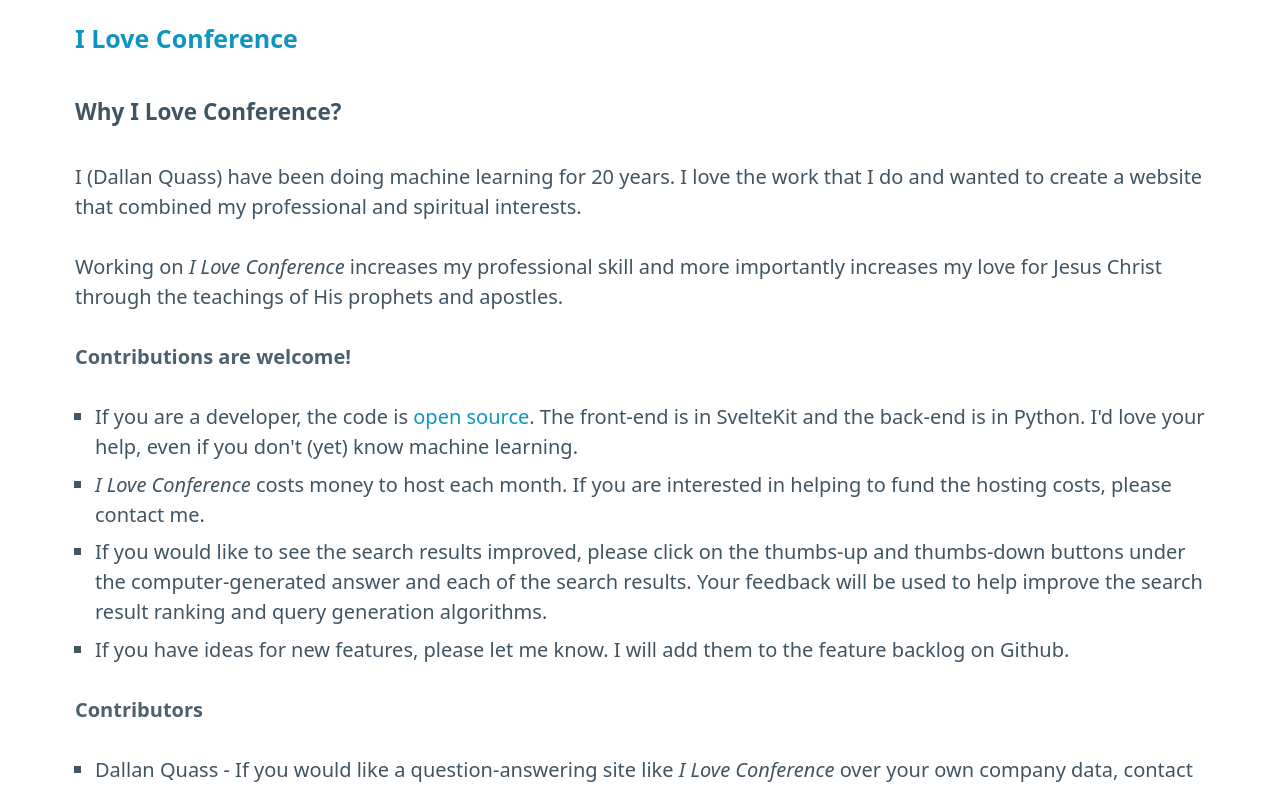
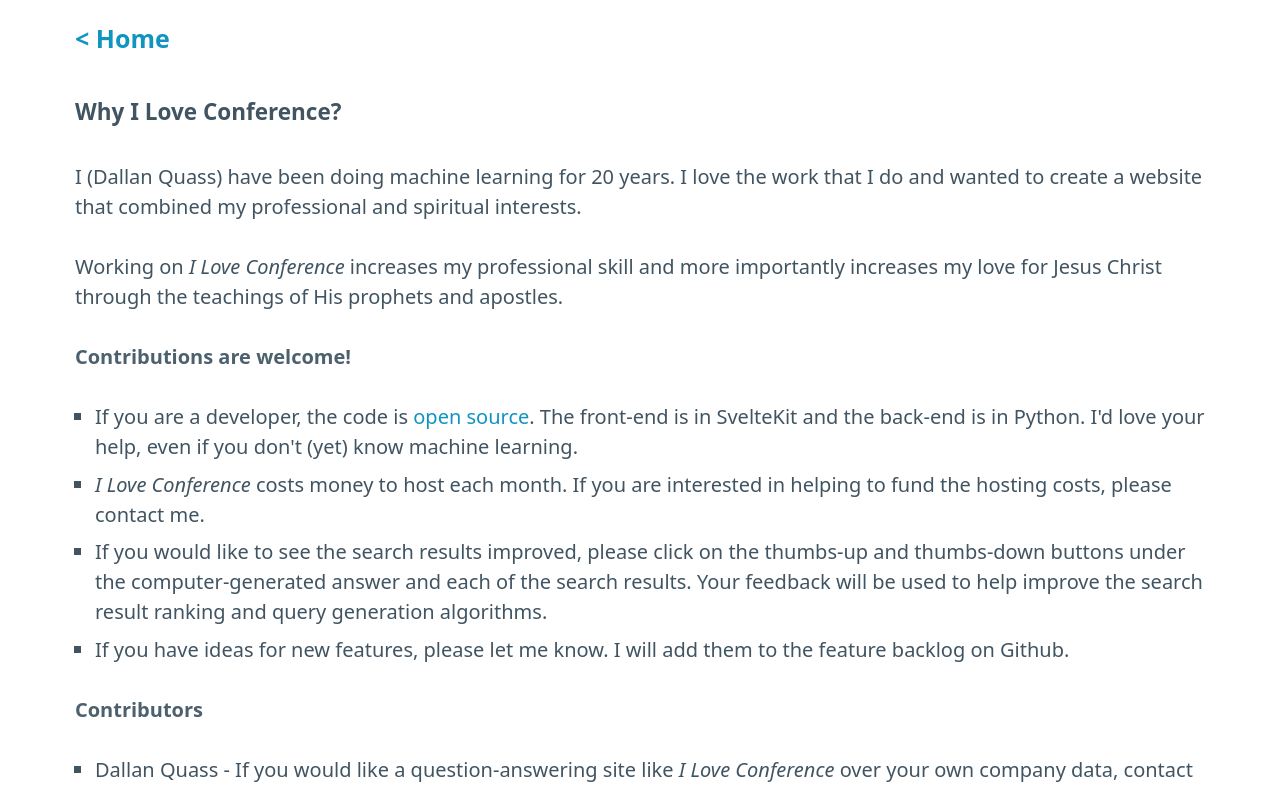
Before and after one commit to iloveconference/client, a SvelteKit app: page /static/about in a window 1280 px wide. Shown: the top 790 px of the page. Built offline with nearby package versions, Linux system fonts and the light colour scheme.

Commit message:
set static header to Back

```diff
--- a/src/routes/static/about/+page.svelte
+++ b/src/routes/static/about/+page.svelte
@@ -1,4 +1,4 @@
-<h4 class="header"><a href="/">I Love Conference</a></h4>
+<h4 class="header"><a href="/">&lt; Home</a></h4>
 
 <h5 class="header">Why I Love Conference?</h5>
 
--- a/src/routes/static/privacy/+page.svelte
+++ b/src/routes/static/privacy/+page.svelte
@@ -3,7 +3,7 @@
 	src="/cdn-cgi/scripts/5c5dd728/cloudflare-static/email-decode.min.js"
 ></script>
 
-<h4 class="header"><a href="/">I Love Conference</a></h4>
+<h4 class="header"><a href="/">&lt; Home</a></h4>
 
 <h5 class="header">Privacy Policy</h5>
 
--- a/src/routes/static/terms/+page.svelte
+++ b/src/routes/static/terms/+page.svelte
@@ -1,4 +1,4 @@
-<h4 class="header"><a href="/">I Love Conference</a></h4>
+<h4 class="header"><a href="/">&lt; Home</a></h4>
 
 <h5 class="header">Terms and Conditions</h5>
 
```
